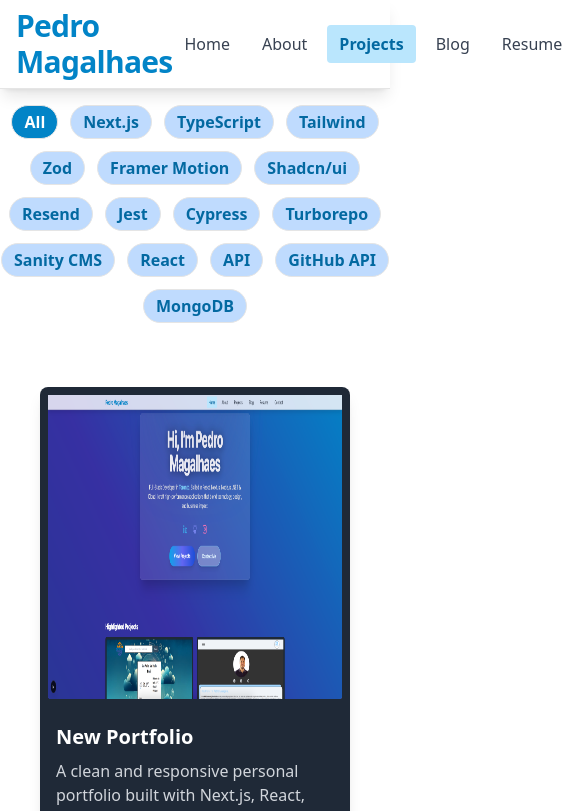
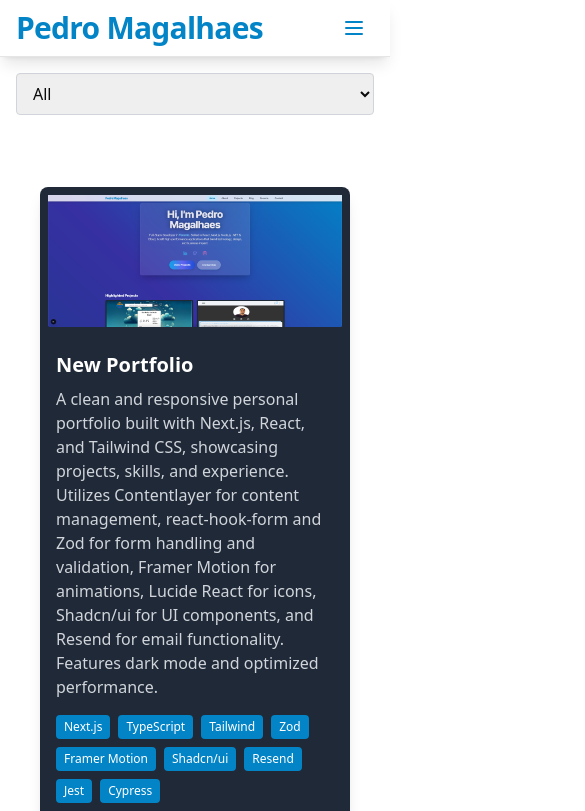
Before and after one commit to laranjeirapedro/new_portfolio_v2, a Next.js app: page /projects in a window 390 px wide. Shown: the top 811 px of the page, 585 px wide, since content can reach past the window. Built offline with nearby package versions, Linux system fonts and the light colour scheme.

Commit message:
fix responsive layout bugs

```diff
--- a/src/app/(site)/about/page.tsx
+++ b/src/app/(site)/about/page.tsx
@@ -39,7 +39,7 @@ const timeline = [
 
 export default function AboutPage() {
   return (
-    <main className="max-w-3xl mx-auto px-4 py-16">
+    <main className="max-w-4xl mx-auto px-4 py-16">
       <h1 className="text-4xl font-extrabold mb-6 text-sky-800 dark:text-sky-300">
         About Me
       </h1>
--- a/src/app/(site)/contact/page.tsx
+++ b/src/app/(site)/contact/page.tsx
@@ -3,14 +3,18 @@ import ContactForm from "@/components/forms/contact-form";
 export default function ContactPage() {
   return (
     <div className="relative min-h-screen bg-gradient-to-br from-sky-900 via-sky-950 to-indigo-900 flex flex-col items-center justify-center px-4 py-20">
-      <div className="max-w-lg w-full bg-white/10 dark:bg-black/40 backdrop-blur rounded-2xl shadow-2xl p-8 border border-sky-900/20">
-        <h1 className="text-3xl font-bold mb-2 text-white drop-shadow">Let’s connect!</h1>
+      <div className="max-w-sm sm:max-w-md md:max-w-lg lg:max-w-xl xl:max-w-2xl w-full bg-white/10 dark:bg-black/40 backdrop-blur rounded-2xl shadow-2xl p-8 border border-sky-900/20">
+        <h1 className="text-3xl font-bold mb-2 text-white drop-shadow">
+          Let’s connect!
+        </h1>
         <p className="mb-6 text-sky-200">
-          Fill out the form below and I’ll get back to you soon.
-          Or email: <a
+          Fill out the form below and I’ll get back to you soon. Or email:{" "}
+          <a
             href="mailto:pedrohl.m@hotmail.com"
             className="underline hover:text-sky-400 transition"
-          >pedrohl.m@hotmail.com</a>
+          >
+            pedrohl.m@hotmail.com
+          </a>
         </p>
         <ContactForm />
       </div>
--- a/src/app/(site)/resume/page.tsx
+++ b/src/app/(site)/resume/page.tsx
@@ -128,7 +128,7 @@ const skills = [
 
 export default function ResumePage() {
   return (
-    <main className="max-w-3xl mx-auto p-6 pb-16">
+    <main className="md:max-w-[80%] max-w-3xl mx-auto p-6 pb-16">
       <div className="flex flex-col md:flex-row md:items-center justify-between gap-5 mb-6">
         <div>
           <h1 className="text-3xl md:text-4xl font-extrabold text-sky-800 dark:text-sky-300 mb-1">
--- a/src/components/home/project-highlight.tsx
+++ b/src/components/home/project-highlight.tsx
@@ -4,7 +4,7 @@ import { projects } from "@/data/projects";
 export default function ProjectHighlight() {
   return (
     <section className="w-full max-w-7xl mx-auto px-4 pb-4">
-      <h2 className="text-4xl bg-gradient-to-r from-sky-500 via-indigo-500 to-blue-700 text-white text-center font-bold mb-4 border-blue rounded-full py-2">Highlighted Projects</h2>
+      <h2 className="text-xl md:text-4xl bg-gradient-to-r from-sky-500 via-indigo-500 to-blue-700 text-white text-center font-bold mb-4 border-blue rounded-full py-2">Highlighted Projects</h2>
       <div className="grid gap-6 grid-cols-1 md:grid-cols-2">
         {projects.slice(0, 4).map((p) => (
           <ProjectCard key={p.title} {...p} />
--- a/src/components/layout/header.tsx
+++ b/src/components/layout/header.tsx
@@ -2,6 +2,8 @@
 
 import Link from "next/link";
 import { usePathname } from "next/navigation";
+import { useState } from "react";
+
 const navLinks = [
   { href: "/", label: "Home" },
   { href: "/about", label: "About" },
@@ -13,21 +15,79 @@ const navLinks = [
 
 export default function Header() {
   const pathname = usePathname();
+  const [isOpen, setIsOpen] = useState(false);
 
   return (
-    <header className="sticky top-0 z-50 bg-white/80 dark:bg-neutral-900/80 backdrop-blur shadow-lg border-b border-neutral-200 dark:border-neutral-800">
+    <header className="sticky top-0 z-50 bg-white dark:bg-neutral-900/80 backdrop-blur shadow-lg border-b border-neutral-200 dark:border-neutral-800">
       <nav className="max-w-7xl mx-auto flex justify-between items-center py-2 px-4">
-        <Link href="/" className="flex items-center gap-2 font-bold text-3xl text-sky-600 dark:text-sky-400 tracking-tight">
+        <Link
+          href="/"
+          className="flex items-center gap-2 font-bold text-3xl text-sky-600 dark:text-sky-400 tracking-tight"
+          onClick={() => setIsOpen(false)}
+        >
           Pedro Magalhaes
         </Link>
-        <ul className="flex gap-2 md:gap-5 items-center">
+
+        <button
+          className="md:hidden p-2 rounded-md text-sky-600 dark:text-sky-400 hover:bg-sky-100 dark:hover:bg-sky-900 focus:outline-none focus:ring-2 focus:ring-sky-600"
+          aria-label="Toggle menu"
+          onClick={() => setIsOpen(!isOpen)}
+          type="button"
+        >
+          {isOpen ? (
+            <svg
+              className="w-6 h-6"
+              fill="none"
+              stroke="currentColor"
+              viewBox="0 0 24 24"
+              xmlns="http://www.w3.org/2000/svg"
+            >
+              <path
+                strokeLinecap="round"
+                strokeLinejoin="round"
+                strokeWidth={2}
+                d="M6 18L18 6M6 6l12 12"
+              />
+            </svg>
+          ) : (
+            <svg
+              className="w-6 h-6"
+              fill="none"
+              stroke="currentColor"
+              viewBox="0 0 24 24"
+              xmlns="http://www.w3.org/2000/svg"
+            >
+              <path
+                strokeLinecap="round"
+                strokeLinejoin="round"
+                strokeWidth={2}
+                d="M4 6h16M4 12h16M4 18h16"
+              />
+            </svg>
+          )}
+        </button>
+
+        <ul
+          className={`
+            flex-col md:flex-row md:flex md:gap-5 md:items-center
+            absolute md:static top-full left-0 w-full md:w-auto
+            bg-white dark:bg-neutral-900 border-b md:border-none border-neutral-200 dark:border-neutral-800
+            md:translate-y-0 transition-transform duration-300 ease-in-out
+            md:opacity-100 opacity-0 pointer-events-none md:pointer-events-auto
+            ${isOpen ? "opacity-100 pointer-events-auto translate-y-0" : "translate-y-[-200%]"}
+          `}
+        >
           {navLinks.map((link) => (
-            <li key={link.href}>
+            <li key={link.href} className="border-t md:border-none border-neutral-200 dark:border-neutral-800 last:border-b-0">
               <Link
                 href={link.href}
-                className={`px-3 py-2 rounded hover:bg-sky-100 dark:hover:bg-sky-900 transition
-                  ${pathname === link.href ? "bg-sky-200 dark:bg-sky-800 font-semibold text-sky-700 dark:text-sky-300" : "text-gray-700 dark:text-gray-300"}
+                className={`block px-4 py-3 md:px-3 md:py-2 rounded hover:bg-sky-100 dark:hover:bg-sky-900 transition
+                  ${pathname === link.href
+                    ? "bg-sky-200 dark:bg-sky-800 font-semibold text-sky-700 dark:text-sky-300"
+                    : "text-gray-700 dark:text-gray-300"
+                  }
                 `}
+                onClick={() => setIsOpen(false)}
               >
                 {link.label}
               </Link>
--- a/src/components/projects/project-card.tsx
+++ b/src/components/projects/project-card.tsx
@@ -23,10 +23,12 @@ export default function ProjectCard({
       <Image
         src={image}
         alt={title}
-        className="w-full h-80 p-2 object-fill"
-        width={100}
-        height={100}
+        className="w-full p-2 object-contain"
+        width={800}
+        height={1000}
+        quality={100}
       />
+
       <div className="p-4 flex flex-col flex-grow">
         <h3 className="text-xl font-semibold mb-2 text-white">{title}</h3>
         <p className="text-gray-300 mb-4 flex-grow">{description}</p>
--- a/src/components/projects/project-filter.tsx
+++ b/src/components/projects/project-filter.tsx
@@ -1,6 +1,8 @@
-import { useState } from "react";
+"use client";
 
-type Project = {
+import { useState, useEffect } from "react";
+
+export type Project = {
   title: string;
   description: string;
   tags: string[];
@@ -9,54 +11,80 @@ type Project = {
   liveUrl: string;
 };
 
+
 type ProjectFilterProps = {
   projects: Project[];
-  onFilter: (filtered: Project[]) => void;
+  onFilter: (projects: Project[]) => void;
 };
 
-const getAllTags = (projects: Project[]) => {
-  const tags = new Set<string>();
-  projects.forEach((proj) => proj.tags.forEach((t) => tags.add(t)));
-  return Array.from(tags);
-};
+export default function ProjectFilter({ projects, onFilter }: ProjectFilterProps) {
+  const allTags = Array.from(
+    new Set(projects.flatMap((project) => project.tags))
+  );
 
-export default function ProjectFilter({
-  projects,
-  onFilter,
-}: ProjectFilterProps) {
-  const tags = getAllTags(projects);
-  const [selected, setSelected] = useState<string | null>(null);
+  const [activeTag, setActiveTag] = useState<string>("All");
 
-  function handleSelect(tag: string | null) {
-    setSelected(tag);
-    if (!tag) {
-      onFilter(projects); // Sem filtro: mostra todos
+  const filterProjects = (tag: string) => {
+    setActiveTag(tag);
+
+    if (tag === "All") {
+      onFilter(projects);
     } else {
       onFilter(projects.filter((p) => p.tags.includes(tag)));
     }
-  }
+  };
+
+  const [isMobile, setIsMobile] = useState(false);
+
+  useEffect(() => {
+    const handleResize = () => setIsMobile(window.innerWidth < 768);
+    handleResize();
+    window.addEventListener("resize", handleResize);
+    return () => window.removeEventListener("resize", handleResize);
+  }, []);
 
   return (
-    <div className="flex gap-3 flex-wrap mt-4 mb-6 justify-center">
+    <div className="mb-8 px-4 pt-4">
+      {isMobile ? (
+        <select
+          className="w-full border border-gray-300 rounded px-3 py-2"
+          value={activeTag}
+          onChange={(e) => filterProjects(e.target.value)}
+        >
+          <option value="All">All</option>
+          {allTags.map((tag) => (
+            <option key={tag} value={tag}>
+              {tag}
+            </option>
+          ))}
+        </select>
+      ) : (
+        <div className="flex flex-wrap gap-4">
           <button
-        onClick={() => handleSelect(null)}
-        className={`px-3 py-1 rounded-full border font-semibold ${selected === null ? "bg-sky-600 text-white" : "bg-blue-200 text-sky-700"}`}
+            className={`px-4 py-2 rounded ${
+              activeTag === "All"
+                ? "bg-blue-600 text-white"
+                : "bg-gray-200 text-gray-700 hover:bg-blue-400 hover:text-white"
+            }`}
+            onClick={() => filterProjects("All")}
           >
             All
           </button>
-      {tags.map((tag) => (
+          {allTags.map((tag) => (
             <button
               key={tag}
-          onClick={() => handleSelect(tag)}
-          className={`px-3 py-1 rounded-full border font-semibold transition ${
-            selected === tag
-              ? "bg-sky-600 text-white"
-              : "bg-blue-200 text-sky-700"
+              className={`px-4 py-2 rounded ${
+                activeTag === tag
+                  ? "bg-blue-600 text-white"
+                  : "bg-gray-200 text-gray-700 hover:bg-blue-400 hover:text-white"
               }`}
+              onClick={() => filterProjects(tag)}
             >
               {tag}
             </button>
           ))}
         </div>
+      )}
+    </div>
   );
 }
```
Also changed, not shown: src/components/forms/contact-form.tsx (+12 -6 lines), 1 other file (tests, documents, lock files or other folders). Lines whose indentation alone changed are shown as unchanged.
